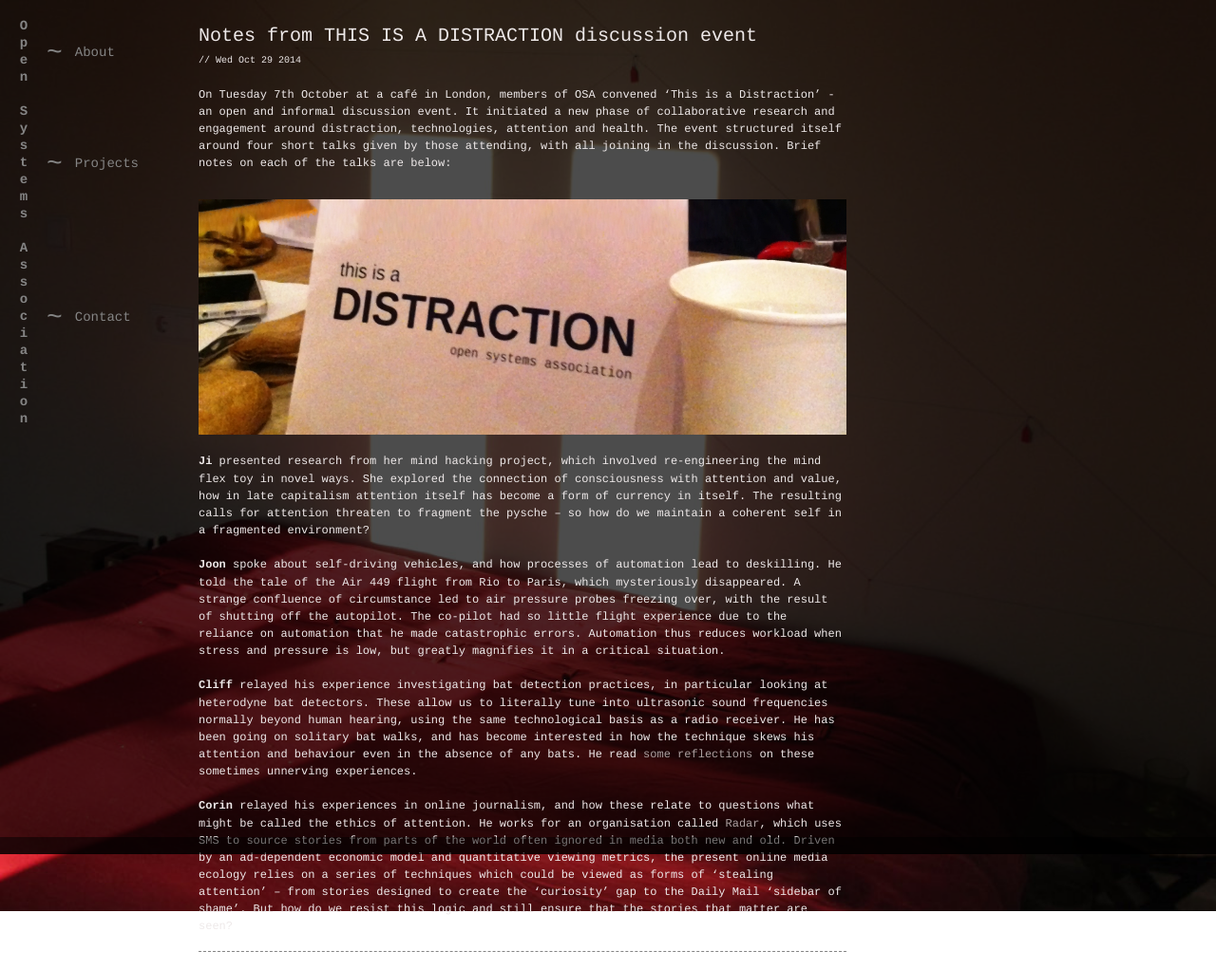
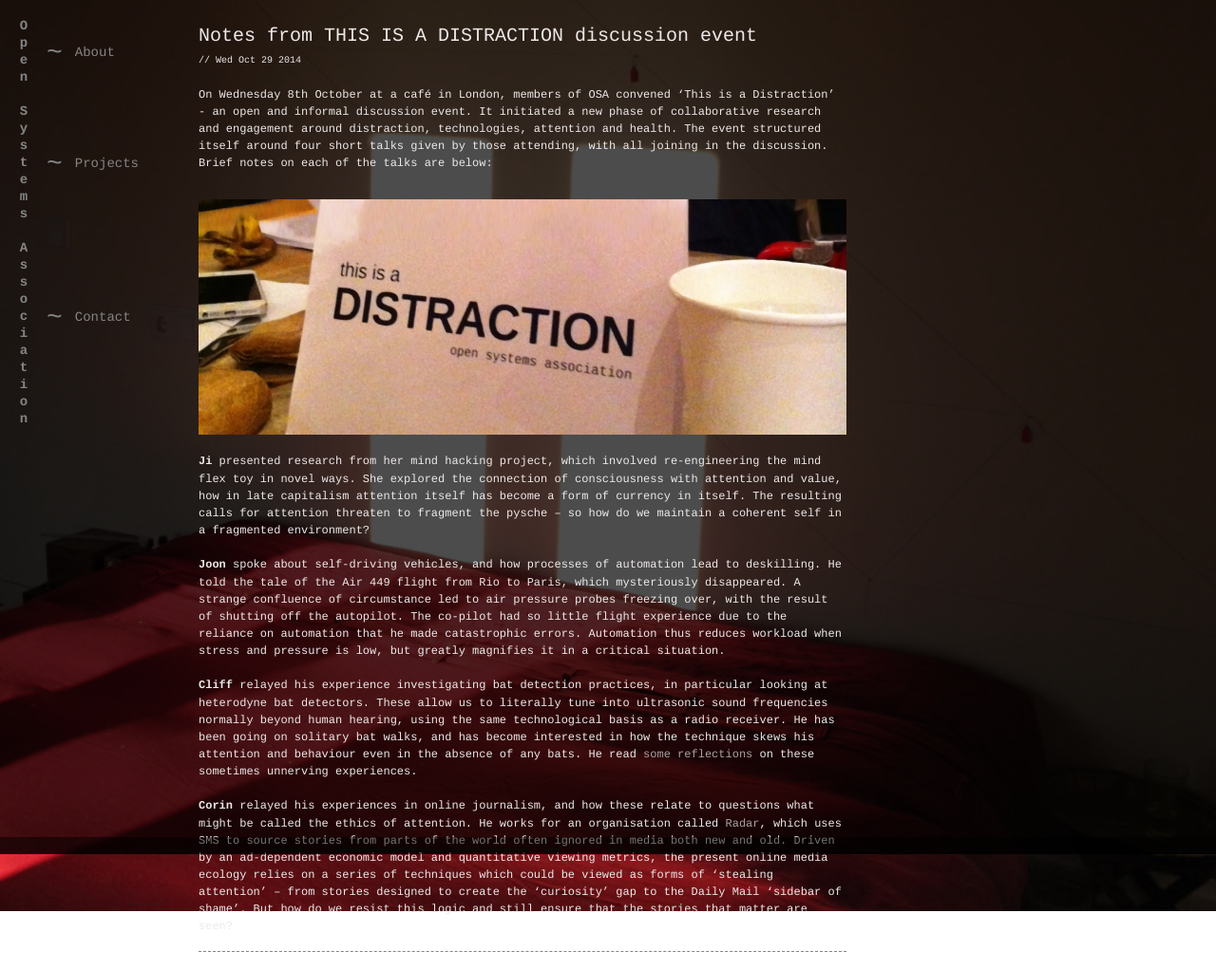
Before and after one commit to opensystemsassociation/opensystemsassociation.github.com, a Jekyll site: the page built from _posts/news/2014-10-29-distraction-camp-1-notes.md, in a window 1280 px wide. Shown: the whole page at 95% size. Built offline with Jekyll 4.4.1, drawn with Linux system fonts in a browser that asks for light colours; nearby versions of some CDN libraries.

Commit message:
fixing date

```diff
--- a/_posts/news/2014-10-29-distraction-camp-1-notes.md
+++ b/_posts/news/2014-10-29-distraction-camp-1-notes.md
@@ -7,7 +7,7 @@ tags: [news]
 ---
 
 
-On Tuesday 7th October at a café in London, members of OSA convened 'This is a Distraction' - an open and informal discussion event. It initiated a new phase of collaborative research and engagement around distraction, technologies, attention and health. The event structured itself around four short talks given by those attending, with all joining in the discussion. Brief notes on each of the talks are below:
+On Wednesday 8th October at a café in London, members of OSA convened 'This is a Distraction' - an open and informal discussion event. It initiated a new phase of collaborative research and engagement around distraction, technologies, attention and health. The event structured itself around four short talks given by those attending, with all joining in the discussion. Brief notes on each of the talks are below:
 
 ![This is a distraction event](/assets/content/events/distraction_camp_pic.jpg)
 
```
